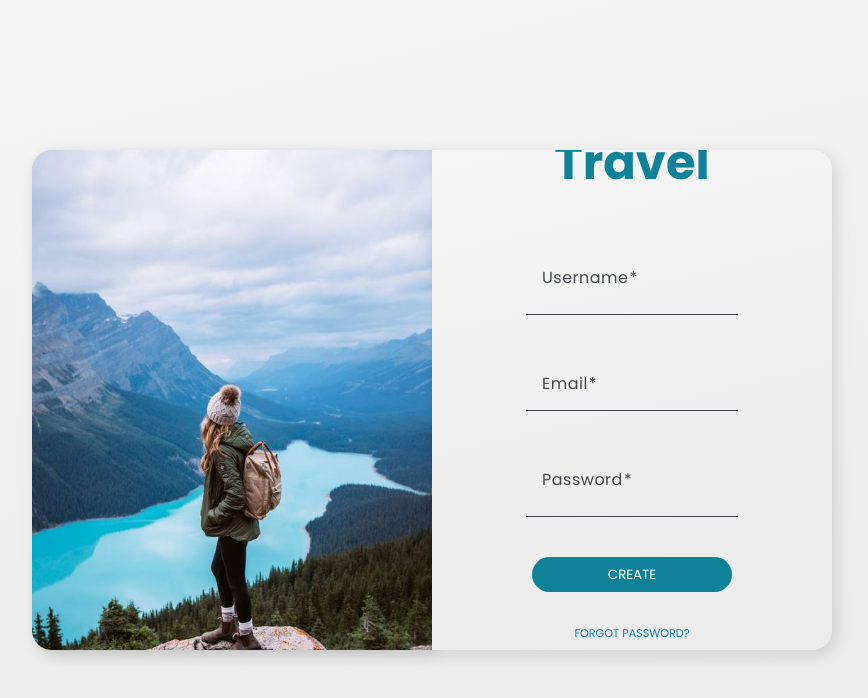
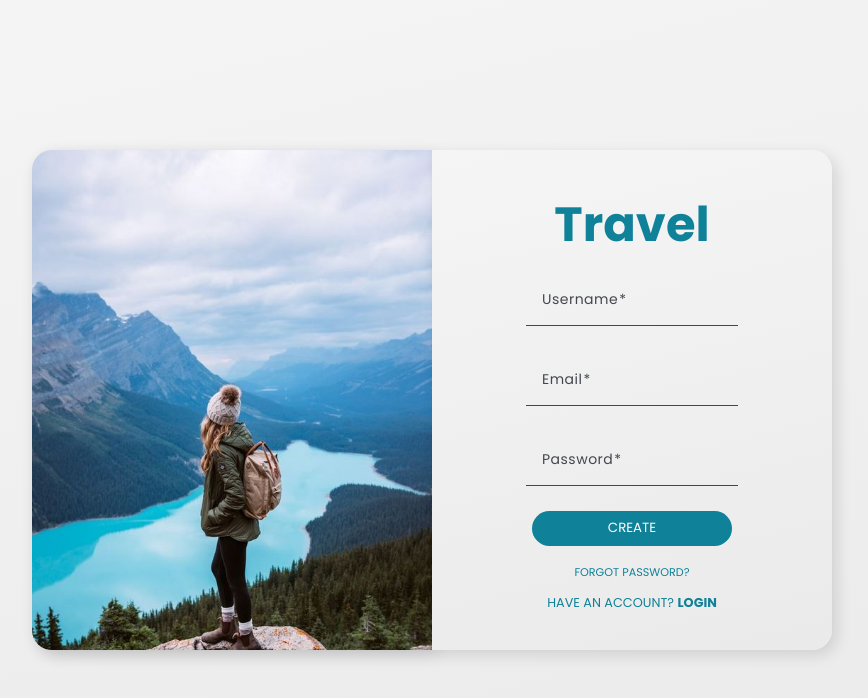
Before and after one commit to LuizaPeinado/api, an Angular app: page /signup in a window 1280 px wide. Shown: the top 698 px of the page, without its empty margins (208-1076 px from the left). Built offline with nearby package versions, Linux system fonts and the light colour scheme; no server answers.

Commit message:
update style, add toast and update ip

```diff
--- a/src/app/components/content-page/content-page.component.scss
+++ b/src/app/components/content-page/content-page.component.scss
@@ -75,3 +75,8 @@
     }
   }
 }
+
+::ng-deep .snackbar-1{
+  --mdc-snackbar-container-color:rgb(86, 161, 86);
+  --mdc-snackbar-supporting-text-color:rgb(234, 234, 234);
+}
--- a/src/app/components/home/home.component.html
+++ b/src/app/components/home/home.component.html
@@ -18,7 +18,7 @@
       </span>
     </div>
     @if (isLoadign) {
-      <mat-spinner></mat-spinner>
+      <mat-spinner  [diameter]="50"></mat-spinner>
 
     }
     @else if (!isLoadign) {
@@ -48,5 +48,6 @@
       }
     </div>
     }
+
   </div>
 </div>
--- a/src/app/components/home/home.component.scss
+++ b/src/app/components/home/home.component.scss
@@ -7,7 +7,7 @@
   padding-bottom: 50px;
   .header {
     width: 100%;
-    height: 200px;
+    height: 230px;
     background-color: $primary;
     border-bottom-right-radius: 70%;
     border-bottom-left-radius: 30%;
@@ -19,7 +19,7 @@
     .user {
       position: absolute;
       right: 0;
-      top: 0;
+      top: 20px;
       margin: 40px;
       cursor: pointer;
     }
@@ -31,6 +31,9 @@
     align-items: center;
     justify-content: center;
     height: auto;
+    mat-spinner{
+      height: 50px;
+    }
     .search {
       max-width: 300px;
       margin-top: 30px;
--- a/src/app/components/login/login.component.scss
+++ b/src/app/components/login/login.component.scss
@@ -42,7 +42,9 @@
       position: relative;
       justify-content: center;
       gap: 20px;
-
+      mat-form-field {
+        height: 75px;
+      }
 
       input[type="text"],
       input[type="password"] {
@@ -50,6 +52,9 @@
         width: 200px;
         background-color: transparent !important;
         padding: 5px;
+        &::placeholder {
+          font-size: 12px;
+        }
         &:focus {
           outline: none;
           // border-bottom: 2px solid $hover;
@@ -83,6 +88,7 @@
         border: none;
         background-color: $primary;
         color: white;
+
         &:hover {
           cursor: pointer;
           opacity: 0.8;
@@ -108,6 +114,15 @@
   --mdc-filled-text-field-caret-color:rgb(65, 77, 147);
   --mdc-filled-text-field-input-text-placeholder-color:rgb(152, 152, 152);
   --mdc-filled-text-field-container-color:rgba(235, 27, 27, 0);
+  --mdc-filled-text-field-label-text-size:14px;
+
+}
+::ng-deep .snackbar-1{
+  --mdc-snackbar-container-color:rgb(173, 83, 81);
+  --mdc-snackbar-supporting-text-color:rgb(234, 234, 234);
+}
+::ng-deep .snackbar-1 button{
+  --mat-mdc-snack-bar-button-color:rgb(234, 234, 234);
 }
 
 @media (width <= 815px) {
--- a/src/app/components/signup/signup.component.scss
+++ b/src/app/components/signup/signup.component.scss
@@ -1,6 +1,6 @@
 @import "../../../styles.scss";
 
-.container{
+.container {
   width: 100%;
   height: 100vh;
   display: flex;
@@ -8,52 +8,59 @@
   justify-content: center;
   background: $gradient;
 }
-.imageContainer{
+.imageContainer {
   width: 400px;
   height: 500px;
-  background:url("/bg.jpg") ;
+  background: url("/bg.jpg");
   background-size: cover;
   border-top-left-radius: 20px;
   box-shadow: 5px 5px 15px rgba(0, 0, 0, 0.199);
   border-bottom-left-radius: 20px;
 }
-.content{
+.content {
   width: 400px;
   height: 500px;
   display: flex;
   align-items: center;
   justify-content: center;
   flex-direction: column;
-  background:$gradient ;
+  background: $gradient;
   overflow: hidden;
   border-top-right-radius: 20px;
   border-bottom-right-radius: 20px;
   box-shadow: 5px 5px 15px rgba(0, 0, 0, 0.123);
 
-
-  h1{
+  h1 {
     color: $primary;
     font-size: 3rem;
-    margin-bottom: 50px;
+    margin-bottom: 10px;
   }
-  form{
+  form {
     width: 400px;
     display: flex;
     flex-direction: column;
     align-items: center;
     position: relative;
     justify-content: center;
-    gap: 20px;
-    input[type="text"],input[type="password"]{
+    gap: 5px;
+    mat-form-field {
+      height: 75px;
+    }
+    input[type="text"],
+    input[type="password"],
+    input[type="email"] {
       border: none;
       width: 200px;
       background-color: transparent;
       padding: 5px;
-      &:focus{
+      &::placeholder {
+        font-size: 12px;
+      }
+      &:focus {
         outline: none;
       }
     }
-    .icon{
+    .icon {
       position: absolute;
       background-color: $primary;
       width: 25px;
@@ -65,54 +72,59 @@
       color: white;
       left: 75px;
     }
-    label{
+    label {
       color: $primary;
-      font-size: .9rem;
+      font-size: 0.9rem;
       margin-top: 20px;
     }
-    .username, .password{
+    .username,
+    .password {
       display: flex;
     }
-    input[type="submit"]{
+    input[type="submit"] {
       width: 200px;
       height: 35px;
-      border-radius:30px;
+      border-radius: 30px;
       border: none;
       background-color: $primary;
       color: white;
-      &:hover{
+      &::placeholder {
+        font-size: 12px;
+      }
+      &:hover {
         cursor: pointer;
-        opacity: .8;
+        opacity: 0.8;
       }
     }
-    .forgot{
+    .forgot {
       color: $primary;
-      font-size: .7rem;
+      font-size: 0.7rem;
       margin-top: 13px;
     }
-
   }
-  .signup{
+  .signup {
     color: $primary;
-    font-size: .8rem;
+    font-size: 0.8rem;
     margin-top: 13px;
   }
-  .link{
+  .link {
     cursor: pointer;
   }
 }
 
-::ng-deep .mat-mdc-form-field{
-  --mdc-filled-text-field-caret-color:rgb(65, 77, 147);
-  --mdc-filled-text-field-input-text-placeholder-color:rgb(152, 152, 152);
-  --mdc-filled-text-field-container-color:rgba(235, 27, 27, 0);
+::ng-deep .mat-mdc-form-field {
+  --mdc-filled-text-field-caret-color: rgb(65, 77, 147);
+  --mdc-filled-text-field-input-text-placeholder-color: rgb(152, 152, 152);
+  --mdc-filled-text-field-container-color: rgba(235, 27, 27, 0);
+  --mdc-filled-text-field-label-text-size: 14px;
+  --mdc-filled-text-field-input-placeholder-size: 12px;
 }
 
 @media (width <= 815px) {
-  .imageContainer{
+  .imageContainer {
     display: none;
   }
-  .content{
+  .content {
     height: 100vh;
     width: 100%;
   }
--- a/src/app/components/user-page/user-page.component.html
+++ b/src/app/components/user-page/user-page.component.html
@@ -16,7 +16,7 @@
     </div>
     <div class="card_container">
       @if (isLoadign) {
-        <mat-spinner></mat-spinner>
+        <mat-spinner  [diameter]="50"></mat-spinner>
 
       }
       @else if (!isLoadign) {
@@ -35,12 +35,12 @@
               <div class="status off">
                 <span>Indisponivel</span>
               </div>
-
             }
             <div class="img">
               <img src="{{ reserva.url }}" alt="" />
             </div>
             <div class="stars"></div>
+            <div class="date">{{reserva.date}}</div>
           </div>
         }
       }
--- a/src/app/components/user-page/user-page.component.scss
+++ b/src/app/components/user-page/user-page.component.scss
@@ -7,7 +7,7 @@
   padding-bottom: 50px;
   .header{
     width: 100%;
-    height: 200px;
+    height: 230px;
     background-color: $primary;
     border-bottom-right-radius: 70%;
     border-bottom-left-radius: 30%;
@@ -19,14 +19,14 @@
     .user{
       position: absolute;
       right: 0;
-      top: 0;
+      top: 20px;
       margin: 40px;
       cursor: pointer;
     }
     .menu{
       position: absolute;
       left: 0;
-      top: 0;
+      top: 20px;
       margin: 40px;
       cursor: pointer;
     }
@@ -66,6 +66,9 @@
       position: relative;
       margin-top: 30px;
       overflow: hidden;
+      .date{
+        color: gray;
+      }
       .img{
         height: 80%;
         border-top-right-radius: 20px;
--- a/src/app/components/user-page/user-page.component.ts
+++ b/src/app/components/user-page/user-page.component.ts
@@ -86,7 +86,6 @@ export class UserPageComponent {
     const id = Number(this.idUser);
 
     for (let i = 0; this.allReservas.length > i; i++) {
-      console.log("aqui")
       if (this.allReservas[i].idUser === id) {
         this.userReservas.push(this.allReservas[i]);
         for (let j = 0; this.allHotel.length > j; j++) {
@@ -99,13 +98,11 @@ export class UserPageComponent {
     for(let i = 0;this.userReservas.length > i; i++){
       this.userReservas[i] = {"id": this.userReservas[i].id,"idUser":this.userReservas[i].idUser,"idHotel":this.userReservas[i].idHotel,"url":this.userHoteis[i].url,"local":this.userHoteis[i].local,"date":this.userReservas[i].date}
     }
-    console.log(this.userReservas)
   }
   getUsername() {
     const id = Number(this.idUser);
     for (let i = 0; this.allUsers.length > i; i++) {
       if (this.allUsers[i].id === id) {
-        console.log('Achooo');
         this.userName = this.allUsers[i].name;
       } else {
       }
--- a/src/app/services/hotel-service.ts
+++ b/src/app/services/hotel-service.ts
@@ -6,7 +6,7 @@ import { Hotel } from '../interfaces/hotel';
   providedIn: 'root'
 })
 export class HotelService {
-  private url = 'https://afd5-2804-214-90e3-6d5-c0c6-61bc-579d-2638.ngrok-free.app/hotel'
+  private url = 'https://8011-2804-389-77-bc4e-b5d8-f54a-8b52-ccab.ngrok-free.app/hotel'
 
 
   constructor(private http:HttpClient) { }
--- a/src/app/services/user-service.service.ts
+++ b/src/app/services/user-service.service.ts
@@ -8,7 +8,7 @@ import { catchError, throwError } from 'rxjs';
 })
 export class UserService {
   constructor(private http: HttpClient) {}
-  private url = 'https://afd5-2804-214-90e3-6d5-c0c6-61bc-579d-2638.ngrok-free.app/users'
+  private url = 'https://8011-2804-389-77-bc4e-b5d8-f54a-8b52-ccab.ngrok-free.app/users'
 
   getAll() {
     const headers = new HttpHeaders({
```
Also changed, not shown: src/app/components/content-page/content-page.component.ts (+20 -4 lines), src/app/components/login/login.component.ts (+14 -1 lines).
